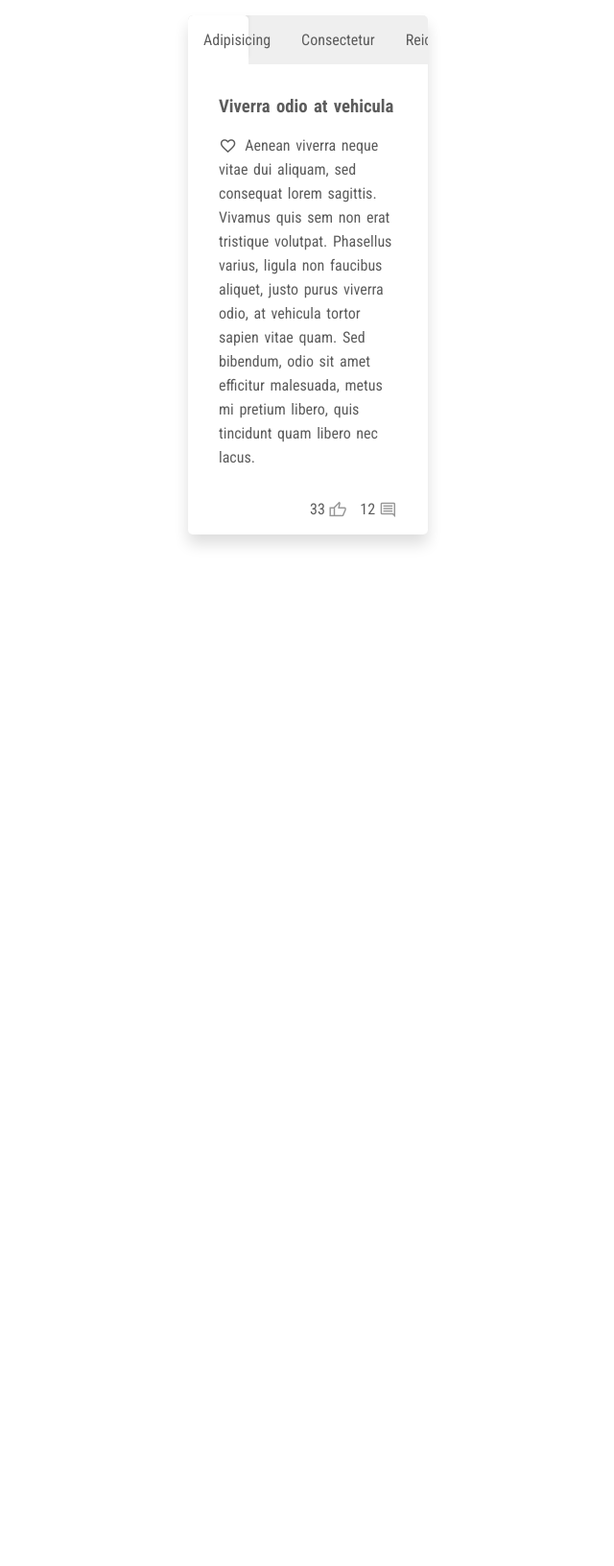
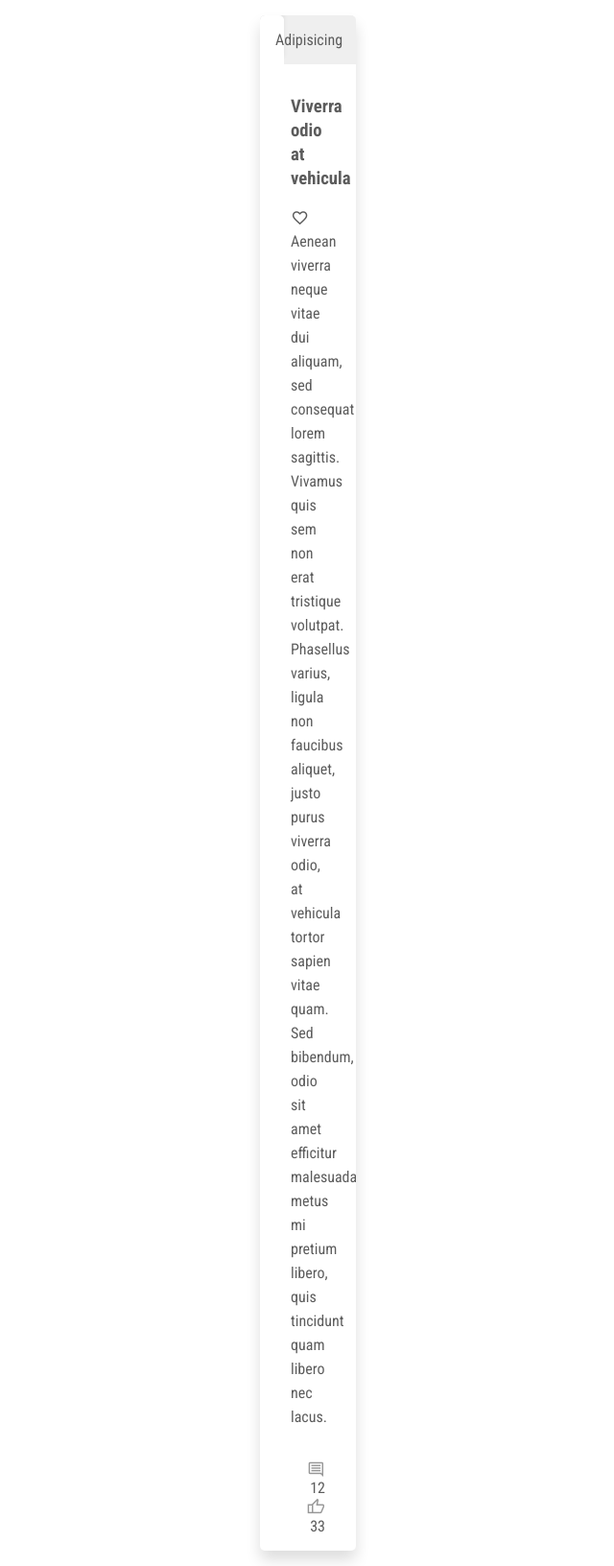
Before and after one commit to meysammohammadi/meysammohammadi.github.io, a PHP site: page /tabbed-menu/index.html in a window 1280 px wide. Shown: the whole page at 96% size, without its empty margins (319-959 px from the left). Before the commit the page ends 569 px from the top, so only its background shows below. Run offline with PHP 8.4, Linux system fonts and the light colour scheme.

Commit message:
Update style.css

```diff
--- a/tabbed-menu/style.css
+++ b/tabbed-menu/style.css
@@ -21,7 +21,7 @@ body {
 }
 
 .container {
-  width: 250px;
+  width: 100px;
 
   background-color: #efefef;
   box-shadow: 0 10px 15px #0002;
```
